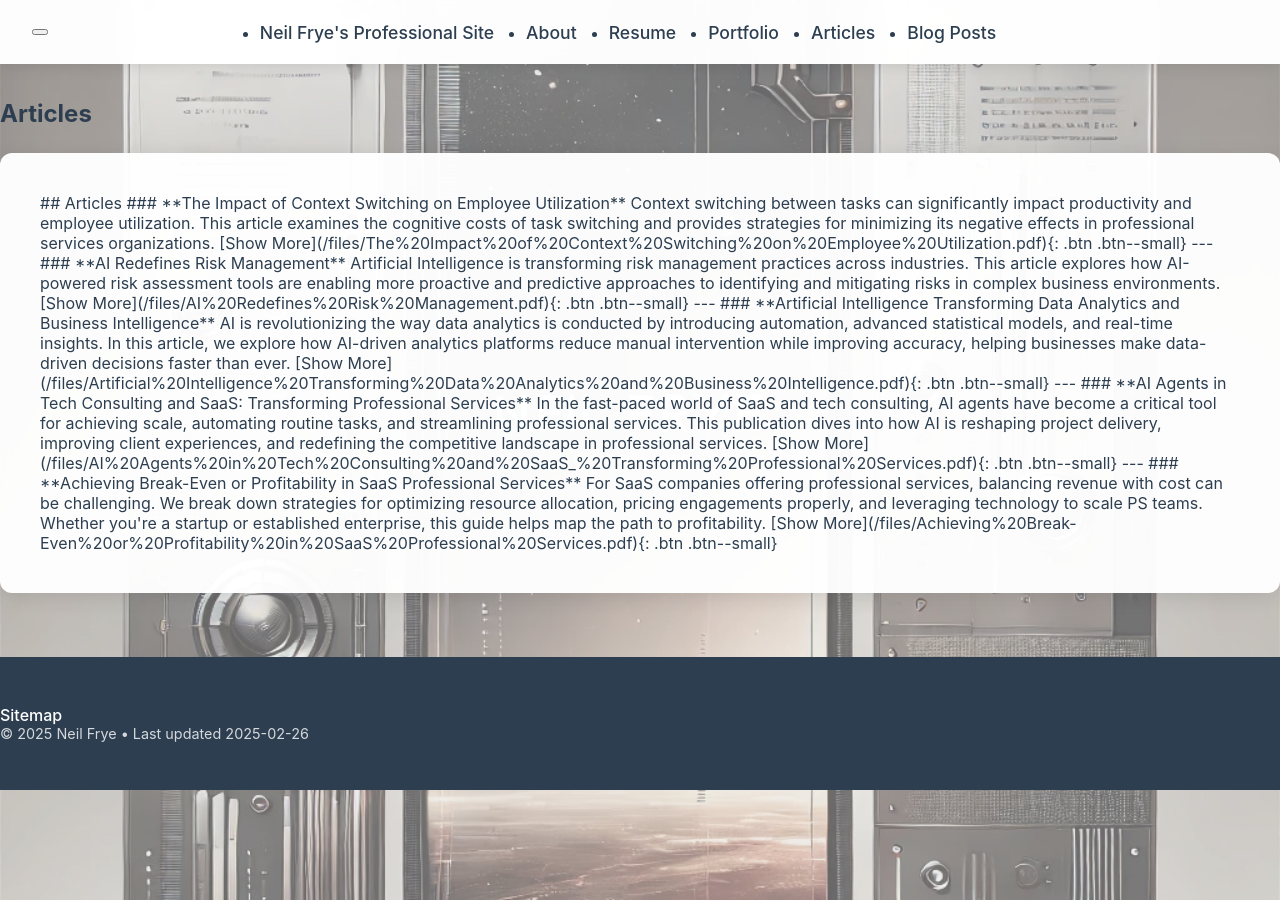
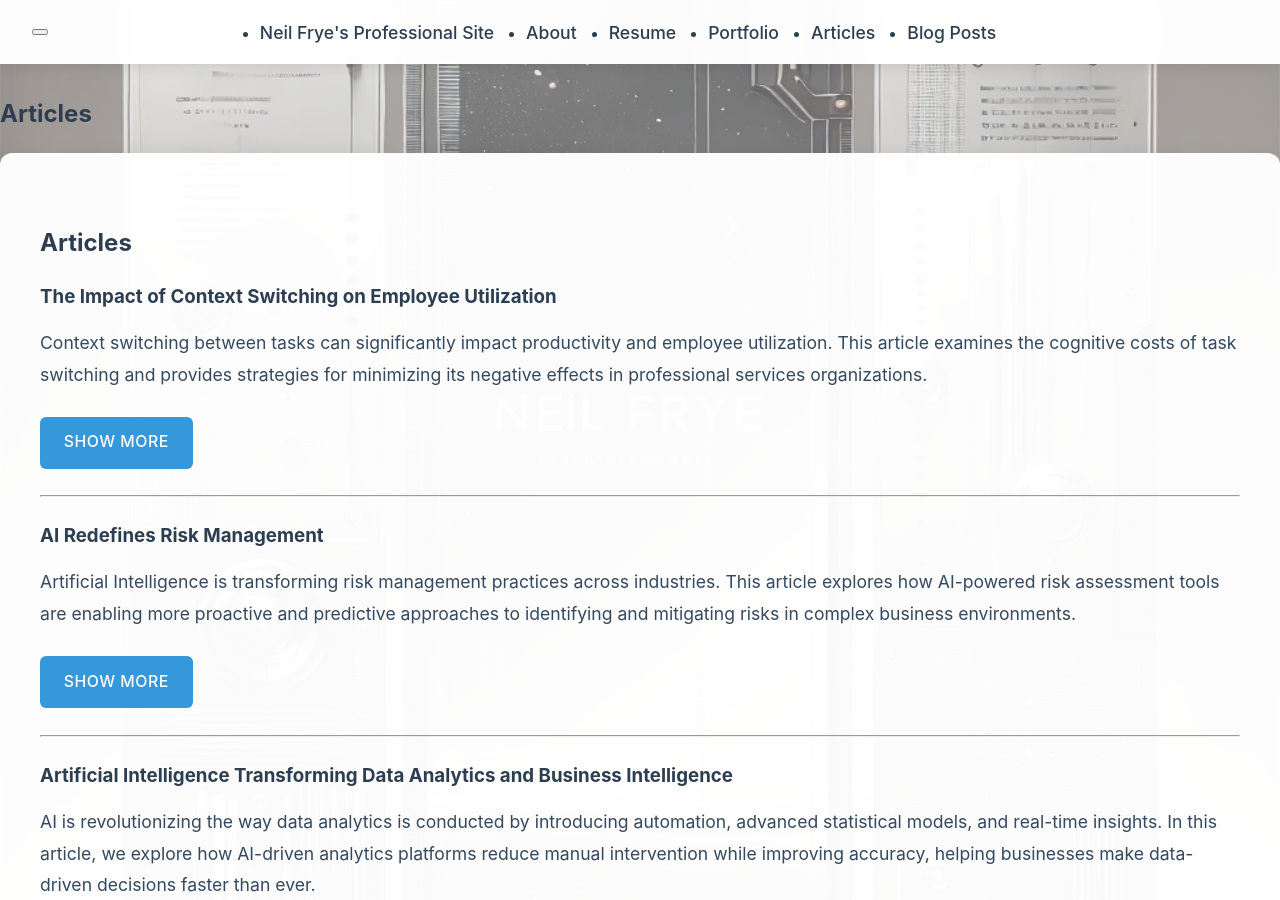
Before and after one commit to Neil-Frye/Neil-Frye.github.io, a Jekyll site: the page built from _pages/articles.md, in a window 1280 px wide and 900 px high. Built offline with Jekyll 4.4.1, drawn with Linux system fonts in a browser that asks for light colours; some of the changed text lies outside the part shown.

Commit message:
fixed articles landing page and background

```diff
--- a/_pages/articles.md
+++ b/_pages/articles.md
@@ -5,7 +5,7 @@ permalink: /articles/
 author_profile: false
 ---
 
-<div class="articles-container">
+<div class="articles-container" markdown="1">
 
 ## Articles
 
```
